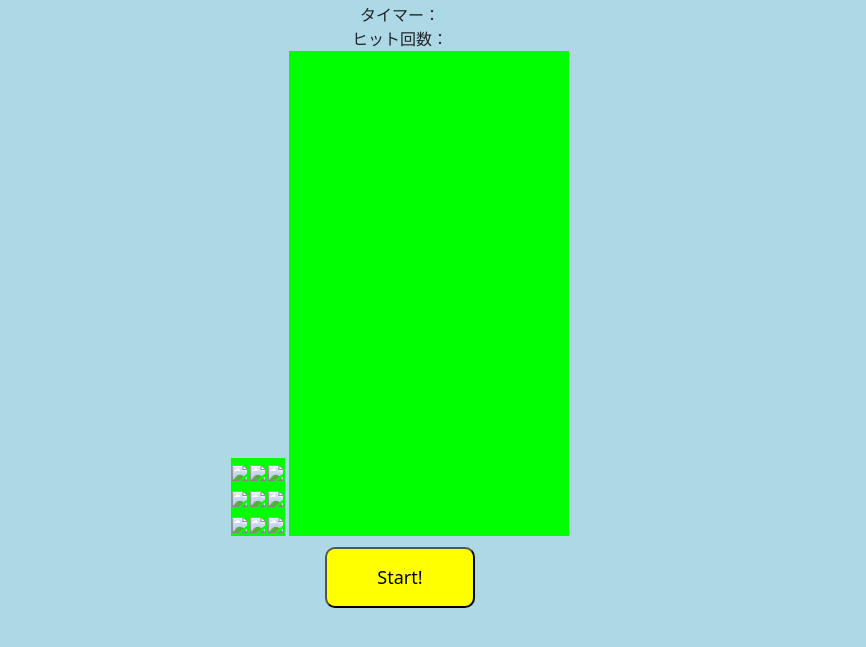
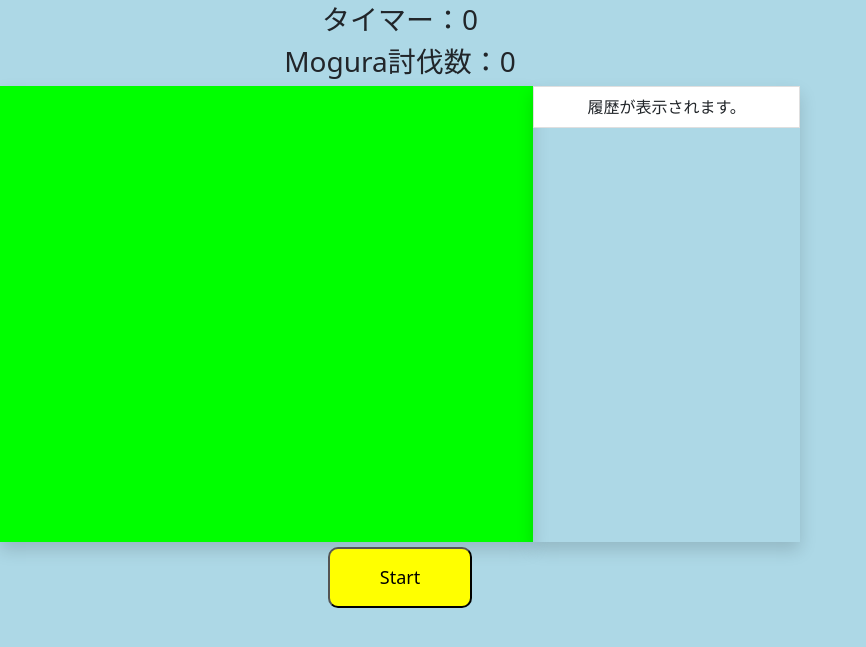
Before and after one commit to Miyamoto-my/Mogura, a plain HTML site: page mogura/index.html in a window 1280 px wide. Shown: the part 53-700 px from the top of the page, without its empty margins (0-866 px from the left). Drawn offline with nearby package versions, Linux system fonts and the light colour scheme.

Commit message:
Bootstrap適用

```diff
--- a/mogura/index.html
+++ b/mogura/index.html
@@ -9,45 +9,47 @@
         integrity="sha384-EVSTQN3/azprG1Anm3QDgpJLIm9Nao0Yz1ztcQTwFspd3yD65VohhpuuCOmLASjC" crossorigin="anonymous">
     <link rel="stylesheet" href="./css/style.css">
     <script src="./js/mogura.js" charset="utf-8"></script>
+    <script src="./js/main.js" charset="utf-8"></script>
 </head>
 
 <body>
-    <header>
+    <header class="header">
         <h1>モグラたたきゲーム</h1>
     </header>
-    <main>
+    <main class="container">
         <div id="game_status_view">
-            <div>
-                タイマー：<span id="timer_view"></span>
+            <div id="timer_view">
+                <h3>タイマー：<span id="timer_count">0</span></h3>
             </div>
-            <div>
-                ヒット回数：<span id="hits_view"></span>
+            <div id="hits_view">
+                <h3>Mogura討伐数：<span id="hits_count">0</span></h3>
             </div>
         </div>
-        <div>
-            <table>
+        <div class="row">
+            <div id="log" class="col-12 order-md-2 col-md-4 p-0 shadow">
+                <li id="logContent" class="list-group-item">履歴が表示されます。</li>
+                <ol id="logList-ol" class="list-group list-group-numbered"></ol>
+            </div>
+            <table id="board" class="col-12 order-md-1 col-md-8 shadow">
                 <tr>
-                    <td><img id="displayImage1" src="./images/hole.png"></td>
-                    <td><img id="displayImage2" src="./images/hole.png"></td>
-                    <td><img id="displayImage3" src="./images/hole.png"></td>
+                    <td><img class="hole" src="./img/none.png" alt="hole-img"></td>
+                    <td><img class="hole" src="./img/none.png" alt="hole-img"></td>
+                    <td><img class="hole" src="./img/none.png" alt="hole-img"></td>
                 </tr>
                 <tr>
-                    <td><img id="displayImage4" src="./images/hole.png"></td>
-                    <td><img id="displayImage5" src="./images/hole.png"></td>
-                    <td><img id="displayImage6" src="./images/hole.png"></td>
+                    <td><img class="hole" src="./img/none.png" alt="hole-img"></td>
+                    <td><img class="hole" src="./img/none.png" alt="hole-img"></td>
+                    <td><img class="hole" src="./img/none.png" alt="hole-img"></td>
                 </tr>
                 <tr>
-                    <td><img id="displayImage7" src="./images/hole.png"></td>
-                    <td><img id="displayImage8" src="./images/hole.png"></td>
-                    <td><img id="displayImage9" src="./images/hole.png"></td>
+                    <td><img class="hole" src="./img/none.png" alt="hole-img"></td>
+                    <td><img class="hole" src="./img/none.png" alt="hole-img"></td>
+                    <td><img class="hole" src="./img/none.png" alt="hole-img"></td>
                 </tr>
             </table>
-            <aside id="scroll">
-                <ol id="logString"></ol>
-            </aside>
         </div>
         <div id="game_control">
-            <button onclick="startTimer()" id="start_bt">Start!</button>
+            <button id="gameStart-btn" type="button">Start</button>
         </div>
     </main>
     <script src="https://cdn.jsdelivr.net/npm/bootstrap@5.0.2/dist/js/bootstrap.bundle.min.js"
```
